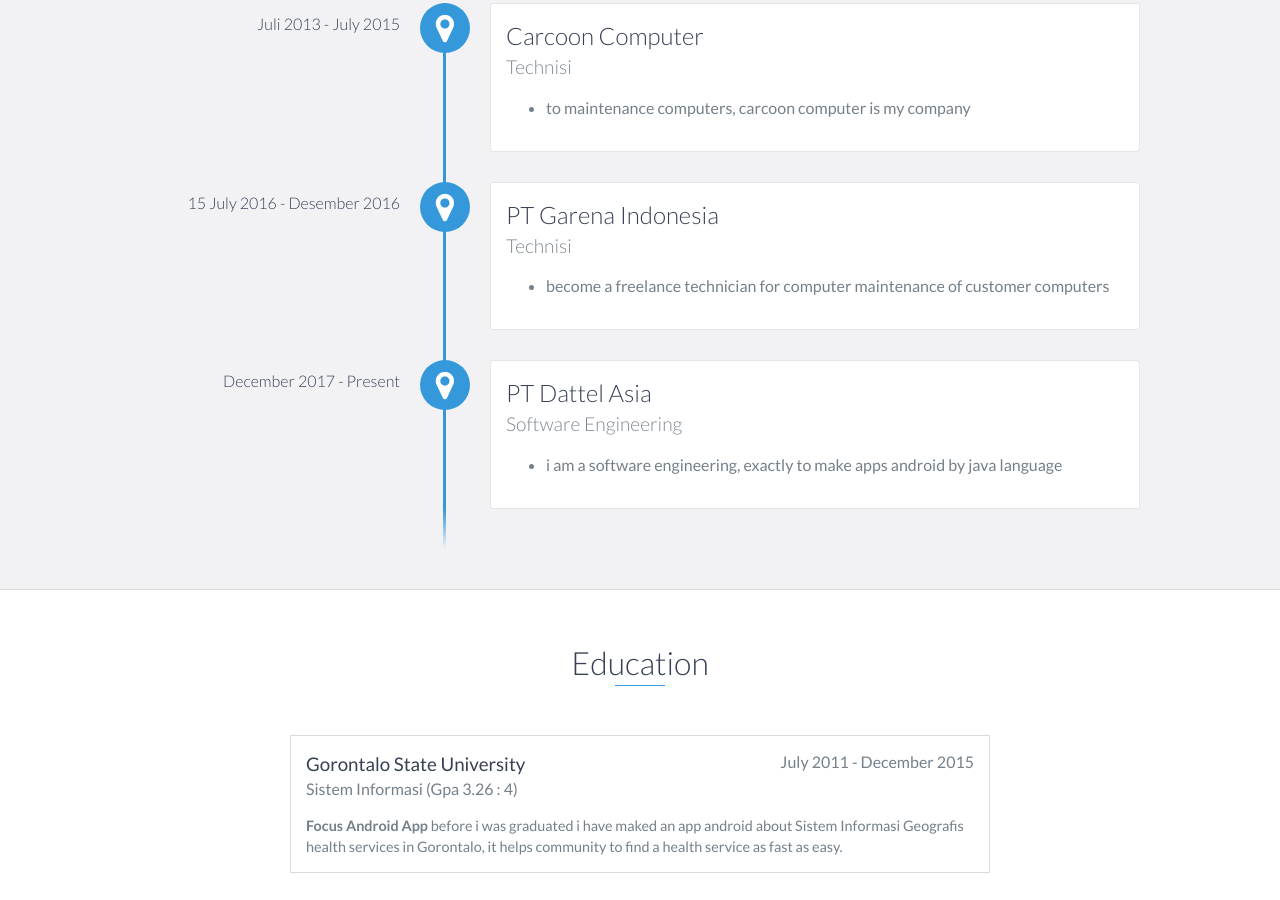
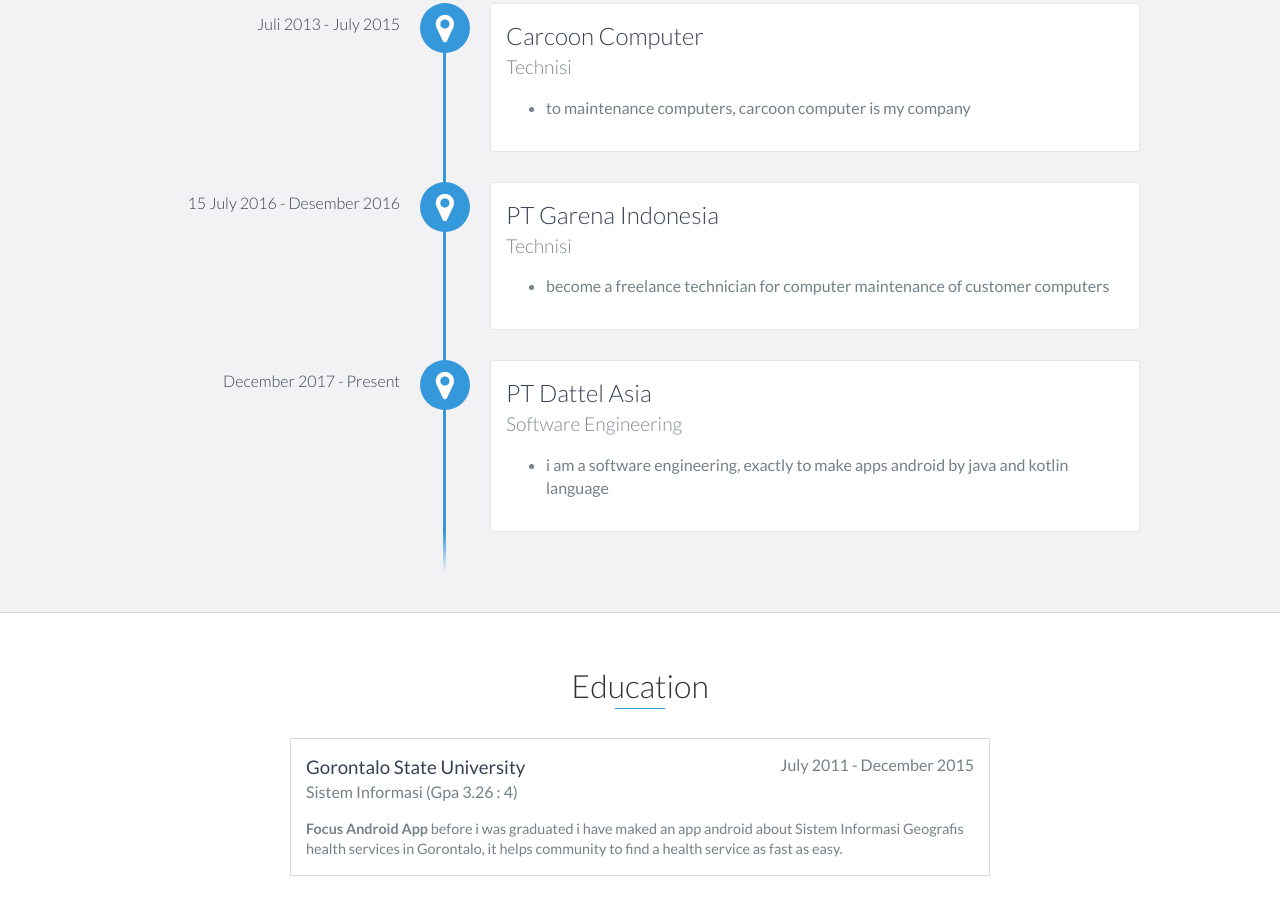
Before and after one commit to basriumar12/basriumar12.github.io, a plain HTML site: page index.html in a window 1280 px wide. Shown: the part 1195-2095 px from the top of the page. Drawn offline with nearby package versions, Linux system fonts and the light colour scheme.

Commit message:
update index
update index and add h3 html

```diff
--- a/index.html
+++ b/index.html
@@ -129,7 +129,7 @@
            <h4>Software Engineering</h4>
            <ul
            style="color:#74808a">
-           <li>  i am a software engineering, exactly to make apps android by java language</li>
+           <li>  i am a software engineering, exactly to make apps android by java and kotlin language </li>
 
        </ul>
 
@@ -141,7 +141,7 @@
 <!-- End #experience -->
 
 <div id="education">
-    <h2 class="heading">Education</h2>
+    <h3 class="heading">Education</h3>
     <div class="education-block">
         <h3>Gorontalo State University</h3>
         <span class="education-date">July 2011 - December 2015</span>
```
